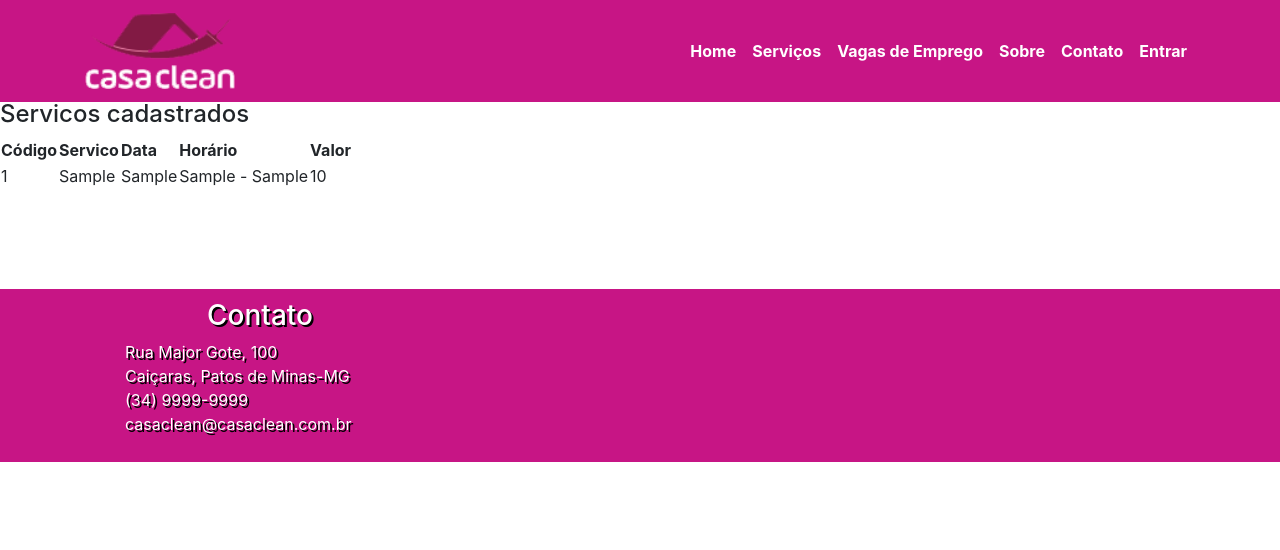
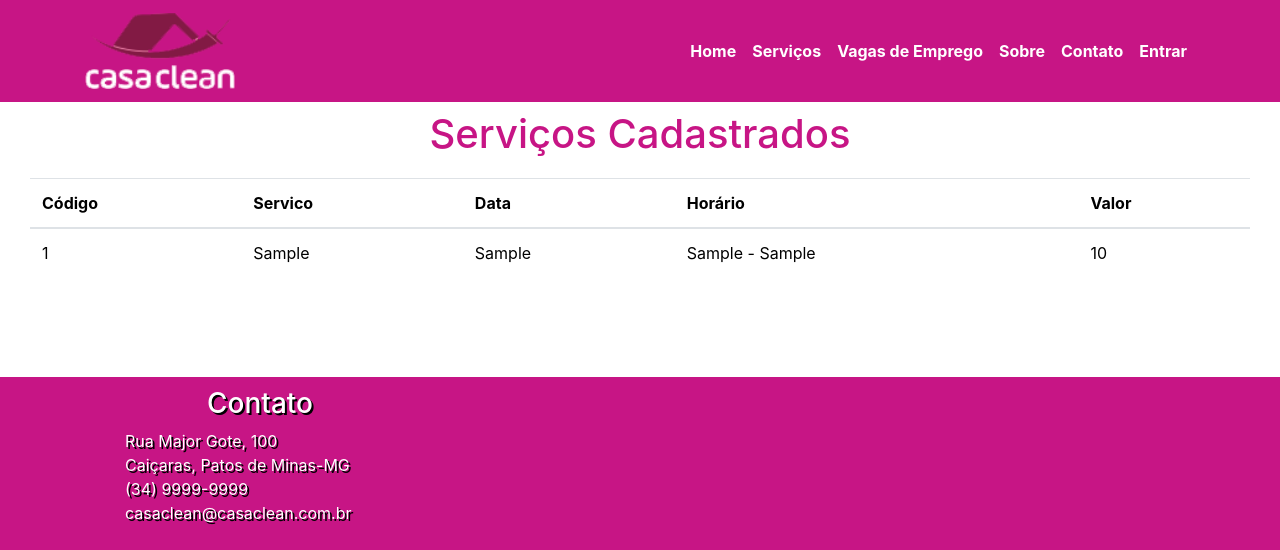
Before and after one commit to FABIOANDREPAULA/ProjetoCasaClean, a PHP site: page /adm.php in a window 1280 px wide. Shown: the top 550 px of the page. Run offline with PHP 8.4, Linux system fonts and the light colour scheme; tables that the repository leaves empty or names only in its code hold one stand-in row (values such as "Sample post").

Commit message:
adm e css

```diff
--- a/casaClean2/adm.php
+++ b/casaClean2/adm.php
@@ -5,11 +5,13 @@
     $u=new Usuario;
     ob_start();
 ?>
+<link rel="stylesheet" type="text/css" href="css/adm.css" />
 <div class="card-panel" style="margin-top: 100px; margin-bottom: 100px;">
 
-  <h4 class="center-align">Servicos cadastrados</h4>
+  <h1 class="tituloServico">Serviços Cadastrados</h1>
 
-  <table class="responsive-table highlight">
+  <div style="padding-left: 30px; padding-right: 30px">
+  <table class="responsive-table highlight table">
   <div>
     <thead>
         <tr>
@@ -53,6 +55,7 @@
       $conn->close();
     ?>
   </table>
+  </div>
 </div>
 <?php
   $conteudo = ob_get_contents();
--- /dev/null
+++ b/casaClean2/css/adm.css
@@ -0,0 +1,10 @@
+.table {
+    color: black;
+}
+
+.tituloServico {
+    text-align: center;
+    color: #c71585;
+    margin-top: 110px;
+    margin-bottom: 20px;
+  }
```
